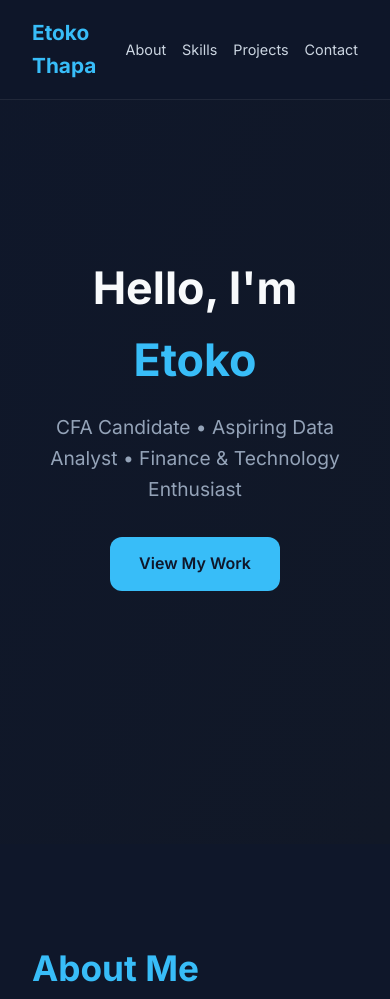
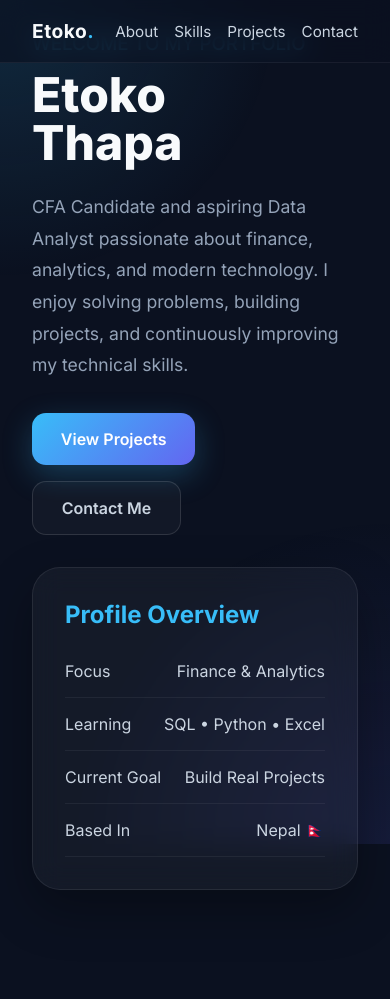
Before and after one commit to Etokothapa/etokothapa.github.io, a plain HTML site: page index.html in a window 390 px wide. Shown: the top 999 px of the page. Drawn offline with Linux system fonts and the light colour scheme.

Commit message:
Refactor index.html for layout and content updates
Updated styles and structure for improved layout and responsiveness. Enhanced content in sections including hero, about, skills, and projects.

```diff
--- a/index.html
+++ b/index.html
@@ -6,7 +6,7 @@
   <title>Etoko Thapa | Portfolio</title>
   <link rel="preconnect" href="https://fonts.googleapis.com">
   <link rel="preconnect" href="https://fonts.gstatic.com" crossorigin>
-  <link href="https://fonts.googleapis.com/css2?family=Inter:wght@300;400;500;600;700&display=swap" rel="stylesheet">
+  <link href="https://fonts.googleapis.com/css2?family=Inter:wght@300;400;500;600;700;800&display=swap" rel="stylesheet">
 
   <style>
     * {
@@ -18,9 +18,19 @@
 
     body {
       font-family: 'Inter', sans-serif;
-      background: #0f172a;
+      background: #0b1120;
       color: #f8fafc;
-      line-height: 1.6;
+      overflow-x: hidden;
+    }
+
+    body::before {
+      content: "";
+      position: fixed;
+      inset: 0;
+      background:
+        radial-gradient(circle at top left, rgba(56,189,248,0.15), transparent 30%),
+        radial-gradient(circle at bottom right, rgba(99,102,241,0.12), transparent 35%);
+      z-index: -1;
     }
 
     a {
@@ -33,34 +43,39 @@
       width: 100%;
       top: 0;
       z-index: 1000;
-      background: rgba(15, 23, 42, 0.9);
-      backdrop-filter: blur(10px);
-      border-bottom: 1px solid rgba(255,255,255,0.08);
+      background: rgba(11,17,32,0.7);
+      backdrop-filter: blur(14px);
+      border-bottom: 1px solid rgba(255,255,255,0.06);
     }
 
     nav {
-      max-width: 1100px;
+      max-width: 1200px;
       margin: auto;
-      padding: 1rem 2rem;
+      padding: 1.2rem 2rem;
       display: flex;
       justify-content: space-between;
       align-items: center;
     }
 
     .logo {
-      font-size: 1.3rem;
+      font-size: 1.2rem;
       font-weight: 700;
+      letter-spacing: 0.5px;
+    }
+
+    .logo span {
       color: #38bdf8;
     }
 
     .nav-links {
       display: flex;
-      gap: 1.5rem;
+      gap: 2rem;
     }
 
     .nav-links a {
       color: #cbd5e1;
       transition: 0.3s;
+      font-size: 0.95rem;
     }
 
     .nav-links a:hover {
@@ -72,90 +87,148 @@
       display: flex;
       align-items: center;
       justify-content: center;
-      text-align: center;
       padding: 2rem;
-      background: linear-gradient(to bottom right, #0f172a, #111827);
     }
 
-    .hero-content {
-      max-width: 800px;
+    .hero-container {
+      max-width: 1200px;
+      width: 100%;
+      display: grid;
+      grid-template-columns: repeat(auto-fit, minmax(320px, 1fr));
+      gap: 4rem;
+      align-items: center;
     }
 
-    .hero h1 {
-      font-size: 4rem;
+    .hero-text h3 {
+      color: #38bdf8;
       margin-bottom: 1rem;
+      font-weight: 500;
     }
 
-    .hero span {
+    .hero-text h1 {
+      font-size: 4.5rem;
+      line-height: 1;
+      margin-bottom: 1.5rem;
+      font-weight: 800;
+    }
+
+    .hero-text p {
+      color: #94a3b8;
+      font-size: 1.1rem;
+      max-width: 550px;
+      margin-bottom: 2rem;
+      line-height: 1.8;
+    }
+
+    .buttons {
+      display: flex;
+      gap: 1rem;
+      flex-wrap: wrap;
+    }
+
+    .btn {
+      padding: 1rem 1.8rem;
+      border-radius: 14px;
+      font-weight: 600;
+      transition: 0.3s;
+      display: inline-block;
+    }
+
+    .primary-btn {
+      background: linear-gradient(135deg, #38bdf8, #6366f1);
+      color: white;
+      box-shadow: 0 10px 30px rgba(56,189,248,0.25);
+    }
+
+    .secondary-btn {
+      border: 1px solid rgba(255,255,255,0.12);
+      color: #cbd5e1;
+      background: rgba(255,255,255,0.03);
+    }
+
+    .btn:hover {
+      transform: translateY(-4px);
+    }
+
+    .hero-card {
+      background: rgba(255,255,255,0.04);
+      border: 1px solid rgba(255,255,255,0.08);
+      border-radius: 28px;
+      padding: 2rem;
+      backdrop-filter: blur(14px);
+      box-shadow: 0 20px 50px rgba(0,0,0,0.3);
+    }
+
+    .hero-card h2 {
+      margin-bottom: 1rem;
       color: #38bdf8;
     }
 
-    .hero p {
-      color: #94a3b8;
-      font-size: 1.2rem;
-      margin-bottom: 2rem;
-    }
-
-    .btn {
-      display: inline-block;
-      padding: 0.9rem 1.8rem;
-      border-radius: 12px;
-      background: #38bdf8;
-      color: #0f172a;
-      font-weight: 600;
-      transition: 0.3s;
-    }
-
-    .btn:hover {
-      transform: translateY(-3px);
-      opacity: 0.9;
+    .stat {
+      display: flex;
+      justify-content: space-between;
+      padding: 1rem 0;
+      border-bottom: 1px solid rgba(255,255,255,0.06);
+      color: #cbd5e1;
     }
 
     section {
-      max-width: 1100px;
+      max-width: 1200px;
       margin: auto;
       padding: 6rem 2rem;
     }
 
     .section-title {
-      font-size: 2.2rem;
-      margin-bottom: 2rem;
+      font-size: 2.5rem;
+      margin-bottom: 3rem;
+      text-align: center;
+    }
+
+    .section-title span {
       color: #38bdf8;
     }
 
-    .about p {
-      color: #cbd5e1;
-      max-width: 800px;
+    .about {
+      text-align: center;
     }
 
-    .skills-grid,
-    .projects-grid {
+    .about p {
+      max-width: 850px;
+      margin: auto;
+      color: #94a3b8;
+      font-size: 1.05rem;
+      line-height: 1.9;
+    }
+
+    .grid {
       display: grid;
-      grid-template-columns: repeat(auto-fit, minmax(220px, 1fr));
-      gap: 1.5rem;
+      grid-template-columns: repeat(auto-fit, minmax(260px, 1fr));
+      gap: 2rem;
     }
 
     .card {
       background: rgba(255,255,255,0.04);
       border: 1px solid rgba(255,255,255,0.08);
-      padding: 1.5rem;
-      border-radius: 18px;
+      border-radius: 24px;
+      padding: 2rem;
       transition: 0.3s;
+      backdrop-filter: blur(10px);
     }
 
     .card:hover {
-      transform: translateY(-6px);
-      border-color: #38bdf8;
+      transform: translateY(-8px);
+      border-color: rgba(56,189,248,0.4);
+      box-shadow: 0 15px 40px rgba(0,0,0,0.25);
     }
 
     .card h3 {
-      margin-bottom: 0.8rem;
-      color: #f8fafc;
+      margin-bottom: 1rem;
+      font-size: 1.2rem;
     }
 
     .card p {
       color: #94a3b8;
-      font-size: 0.95rem;
+      line-height: 1.7;
     }
 
     .contact {
@@ -164,24 +237,29 @@
 
     .contact p {
       color: #94a3b8;
-      margin-bottom: 1rem;
+      margin-bottom: 2rem;
+      font-size: 1.05rem;
     }
 
     footer {
+      border-top: 1px solid rgba(255,255,255,0.06);
       text-align: center;
       padding: 2rem;
       color: #64748b;
-      border-top: 1px solid rgba(255,255,255,0.08);
     }
 
-    @media (max-width: 768px) {
-      .hero h1 {
-        font-size: 2.8rem;
+    @media(max-width: 768px) {
+      .hero-text h1 {
+        font-size: 3rem;
       }
 
       .nav-links {
         gap: 1rem;
         font-size: 0.9rem;
+      }
+
+      .hero-container {
+        gap: 2rem;
       }
     }
   </style>
@@ -190,7 +268,8 @@
 
 <header>
   <nav>
-      <div class="logo">Etoko Thapa</div>
+    <div class="logo">Etoko<span>.</span></div>
+
     <div class="nav-links">
       <a href="#about">About</a>
       <a href="#skills">Skills</a>
@@ -201,77 +280,135 @@
 </header>
 
 <section class="hero">
-    <div class="hero-content">
-      <h1>Hello, I'm <span>Etoko</span></h1>
+  <div class="hero-container">
+
+    <div class="hero-text">
+      <h3>WELCOME TO MY PORTFOLIO</h3>
+
+      <h1>Etoko<br>Thapa</h1>
+
       <p>
-        CFA Candidate • Aspiring Data Analyst • Finance & Technology Enthusiast
+        CFA Candidate and aspiring Data Analyst passionate about finance, analytics, and modern technology. I enjoy solving problems, building projects, and continuously improving my technical skills.
       </p>
-      <a href="#projects" class="btn">View My Work</a>
+
+      <div class="buttons">
+        <a href="#projects" class="btn primary-btn">View Projects</a>
+        <a href="#contact" class="btn secondary-btn">Contact Me</a>
+      </div>
+    </div>
+
+    <div class="hero-card">
+      <h2>Profile Overview</h2>
+
+      <div class="stat">
+        <span>Focus</span>
+        <span>Finance & Analytics</span>
+      </div>
+
+      <div class="stat">
+        <span>Learning</span>
+        <span>SQL • Python • Excel</span>
+      </div>
+
+      <div class="stat">
+        <span>Current Goal</span>
+        <span>Build Real Projects</span>
+      </div>
+
+      <div class="stat">
+        <span>Based In</span>
+        <span>Nepal 🇳🇵</span>
+      </div>
+    </div>
+
   </div>
 </section>
 
 <section id="about" class="about">
-    <h2 class="section-title">About Me</h2>
+  <h2 class="section-title">About <span>Me</span></h2>
+
   <p>
-      I am passionate about finance, analytics, and technology. Currently pursuing the CFA program and learning data analytics skills including Excel, SQL, and Python. I enjoy building projects, analyzing data, and continuously improving my technical and financial knowledge.
+    I am currently pursuing the CFA program while developing strong analytical and technical skills in data analytics and web development. My interests include financial analysis, data visualization, portfolio concepts, and modern digital technologies. I enjoy building clean, professional projects that combine both finance and technology.
   </p>
 </section>
 
 <section id="skills">
-    <h2 class="section-title">Skills</h2>
+  <h2 class="section-title">My <span>Skills</span></h2>
 
-    <div class="skills-grid">
+  <div class="grid">
+
     <div class="card">
       <h3>Financial Analysis</h3>
-        <p>CFA studies, financial statements, valuation basics, and portfolio concepts.</p>
+      <p>
+        Understanding financial statements, valuation basics, portfolio concepts, and investment analysis through CFA studies.
+      </p>
     </div>
 
     <div class="card">
       <h3>Data Analytics</h3>
-        <p>Learning data cleaning, visualization, and analytical thinking.</p>
+      <p>
+        Learning data cleaning, dashboards, visualization, and analytical thinking using modern tools.
+      </p>
     </div>
 
     <div class="card">
       <h3>Excel & SQL</h3>
-        <p>Spreadsheet modeling, formulas, pivot tables, and database queries.</p>
+      <p>
+        Spreadsheet modeling, formulas, pivot tables, and querying databases efficiently.
+      </p>
     </div>
 
     <div class="card">
       <h3>Web Development</h3>
-        <p>Building modern websites using HTML, CSS, and JavaScript.</p>
+      <p>
+        Creating responsive websites using HTML, CSS, and JavaScript with modern UI design.
+      </p>
     </div>
+
   </div>
 </section>
 
 <section id="projects">
-    <h2 class="section-title">Projects</h2>
+  <h2 class="section-title">Featured <span>Projects</span></h2>
 
-    <div class="projects-grid">
+  <div class="grid">
+
     <div class="card">
       <h3>Portfolio Website</h3>
-        <p>A responsive personal portfolio hosted using GitHub Pages.</p>
+      <p>
+        A responsive and modern personal portfolio website hosted using GitHub Pages.
+      </p>
     </div>
 
     <div class="card">
-        <h3>Data Dashboard</h3>
-        <p>Interactive dashboards and visual reports built during analytics practice.</p>
+      <h3>Analytics Dashboard</h3>
+      <p>
+        Dashboard projects and visual reports built during analytics practice and learning.
+      </p>
     </div>
 
     <div class="card">
-        <h3>Finance Notes</h3>
-        <p>Structured CFA notes and financial learning resources.</p>
+      <h3>Finance Study Notes</h3>
+      <p>
+        Structured CFA learning notes and financial summaries for revision and practice.
+      </p>
     </div>
+
   </div>
 </section>
 
 <section id="contact" class="contact">
-    <h2 class="section-title">Contact</h2>
-    <p>Feel free to connect with me.</p>
-    <a href="mailto:your@email.com" class="btn">Email Me</a>
+  <h2 class="section-title">Get In <span>Touch</span></h2>
+
+  <p>
+    Interested in collaborating, networking, or discussing finance and analytics? Feel free to reach out.
+  </p>
+
+  <a href="mailto:your@email.com" class="btn primary-btn">Send Email</a>
 </section>
 
 <footer>
-    <p>© 2026 Etoko Thapa. All rights reserved.</p>
+  © 2026 Etoko Thapa • Portfolio Website
 </footer>
 
 </body>
```
Lines whose indentation alone changed are shown as unchanged.
